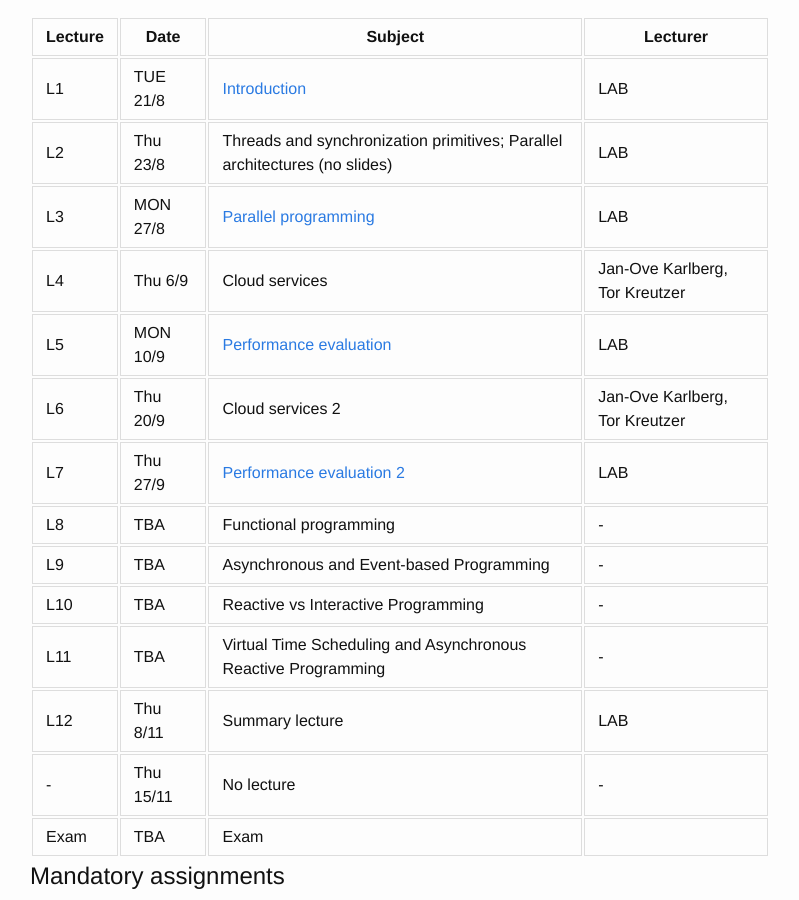
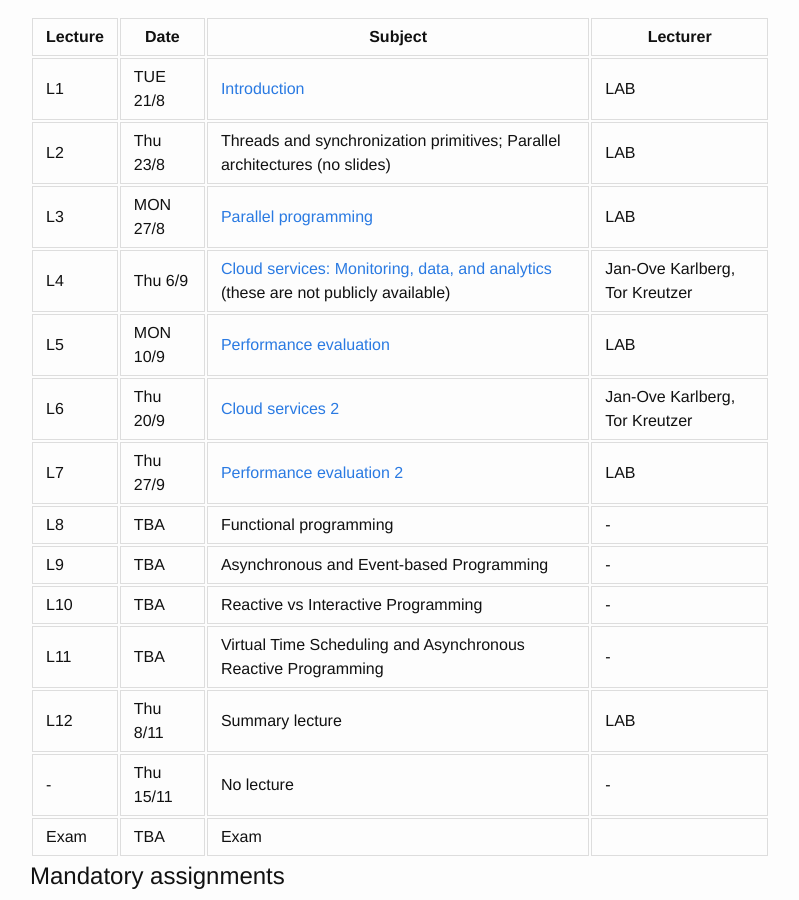
Before and after one commit to uit-inf-2202-f18/uit-inf-2202-f18.github.io, a Jekyll site: the page built from index.md, in a window 1280 px wide and 900 px high, scrolled down 776 px. Shown: the whole window, without its empty margins (240-1039 px from the left). Built offline with Jekyll 4.4.1, drawn with Linux system fonts in a browser that asks for light colours; our own code applies the rules of GitHub Pages for plain Markdown files.

Commit message:
Add link to repository with Microsoft slides

```diff
--- a/index.md
+++ b/index.md
@@ -35,9 +35,9 @@ Refer to the lecture and mandatory assignment plan, and e-mails for which room i
 | L1      | TUE 21/8  | [Introduction](lectures/01-introduction.pptx) | LAB       |
 | L2      | Thu 23/8  | Threads and synchronization primitives; Parallel architectures (no slides) | LAB |
 | L3      | MON 27/8  | [Parallel programming](lectures/03-parallel-programs.pptx) | LAB |
-| L4      | Thu 6/9   | Cloud services                                | Jan-Ove Karlberg, Tor Kreutzer |
+| L4      | Thu 6/9   | [Cloud services: Monitoring, data, and analytics](https://github.com/uit-inf-2202-f18/private-lecture-notes) (these are not publicly available) | Jan-Ove Karlberg, Tor Kreutzer |
 | L5      | MON 10/9  | [Performance evaluation](lectures/05-performance-evaluation.pptx)                  | LAB       |
-| L6      | Thu 20/9  | Cloud services 2                              | Jan-Ove Karlberg, Tor Kreutzer |
+| L6      | Thu 20/9  | [Cloud services 2](these are not publicly available) | Jan-Ove Karlberg, Tor Kreutzer |
 | L7      | Thu 27/9  | [Performance evaluation 2](lectures/07-performance-evaluation2.pptx)                      | LAB       |
 | L8      | TBA       | Functional programming                        | - |
 | L9      | TBA       | Asynchronous and Event-based Programming      | - |
```
